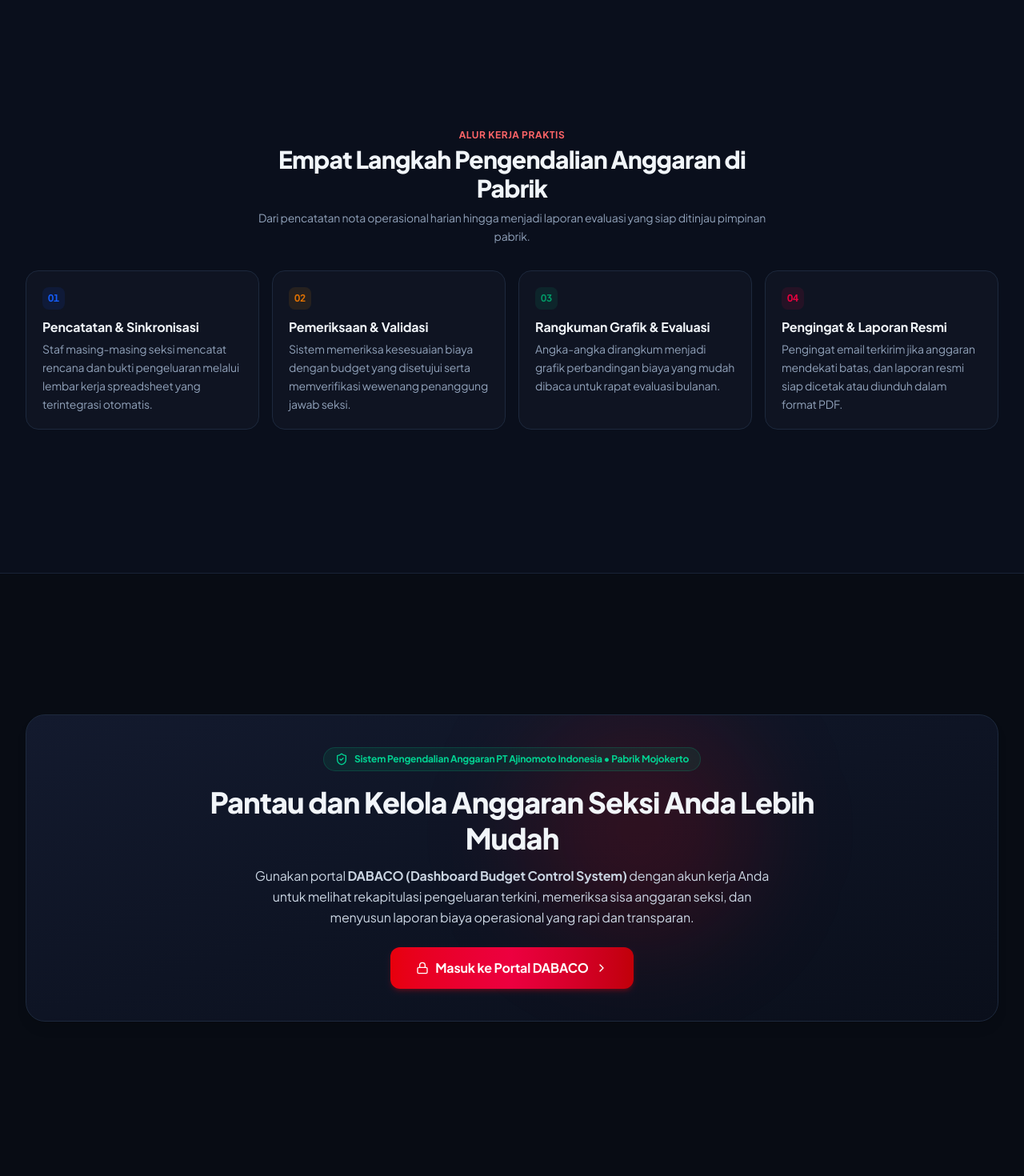
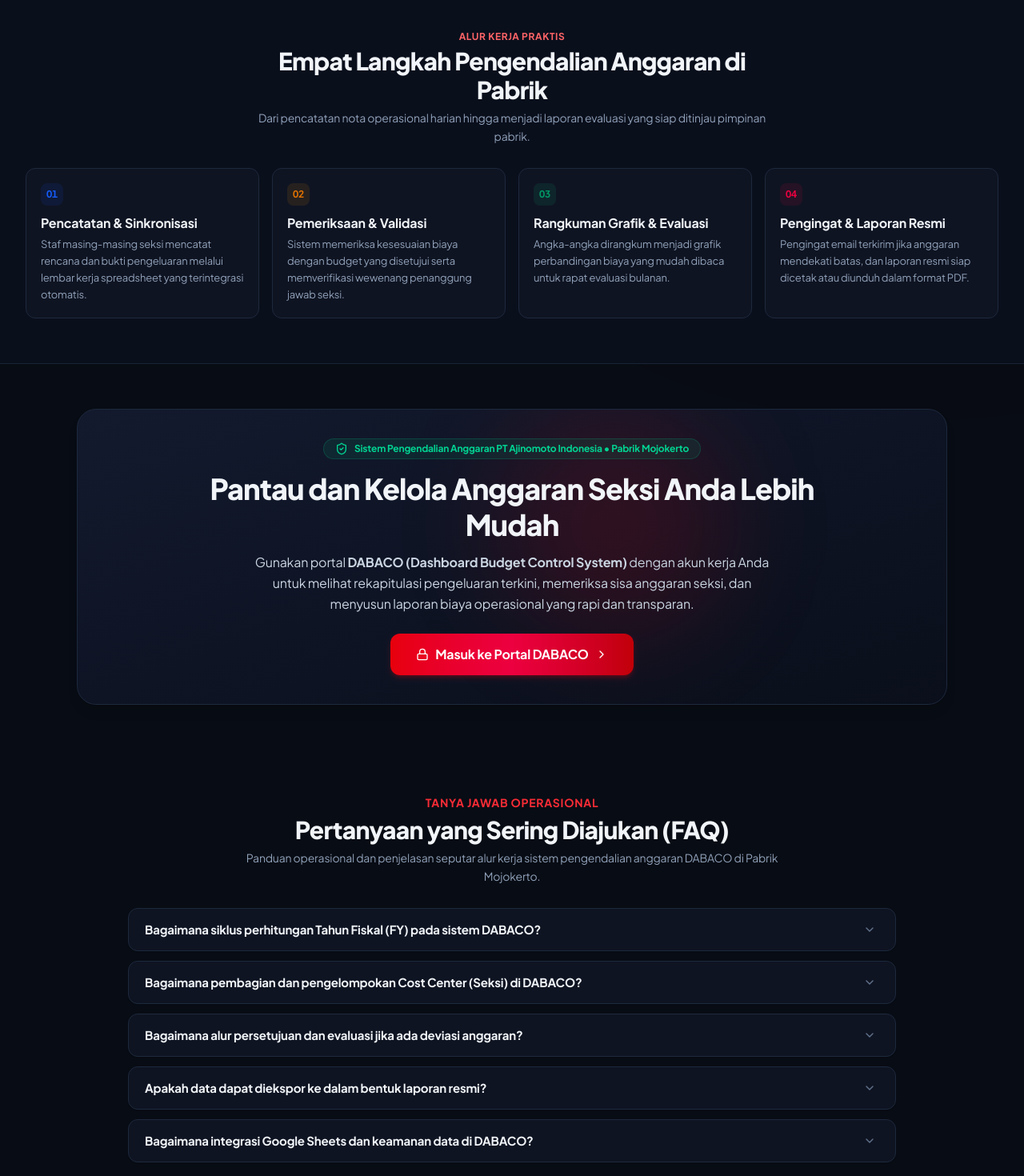
Before and after one commit to hrajinomoto-mjk/DABACO-System, a React (Vite) app: page / in a window 1280 px wide. Shown: the part 820-2290 px from the top of the page at 80% size. Built offline with nearby package versions, Linux system fonts and the light colour scheme; no server answers; a web font is replaced by a local one.

Commit message:
style: adjust layout and spacing for architecture section
Refine padding, margins, and scroll offsets in the architecture section to improve visual balance and mobile responsiveness.

```diff
--- a/src/components/LandingPage.tsx
+++ b/src/components/LandingPage.tsx
@@ -241,19 +241,19 @@
       {/* Architecture & Data Flow Section */}
       <section
         id="architecture"
-        className={`relative z-10 scroll-mt-14 sm:scroll-mt-16 min-h-[calc(100vh-3.5rem)] sm:min-h-[calc(100vh-4rem)] flex flex-col justify-center py-12 sm:py-16 md:py-20 border-y transition-colors ${
+        className={`relative z-10 scroll-mt-16 sm:scroll-mt-20 py-8 sm:py-12 lg:py-14 border-y transition-colors ${
           darkMode ? 'bg-[#0a0f1c] border-slate-800/80' : 'bg-slate-100/70 border-slate-200/90'
         }`}
       >
         <div className="w-full max-w-7xl 2xl:max-w-[1600px] mx-auto px-4 sm:px-6 lg:px-8">
-          <div className="text-center max-w-2xl mx-auto mb-6 sm:mb-8">
+          <div className="text-center max-w-2xl mx-auto mb-5 sm:mb-7">
             <p className="text-xs font-bold uppercase tracking-wider text-red-600 dark:text-red-400">
               Alur Kerja Praktis
             </p>
             <h2 className="text-xl sm:text-2xl md:text-3xl font-extrabold tracking-tight mt-1">
               Empat Langkah Pengendalian Anggaran di Pabrik
             </h2>
-            <p className={`text-xs sm:text-sm mt-2 leading-relaxed ${
+            <p className={`text-xs sm:text-sm mt-1.5 leading-relaxed ${
               darkMode ? 'text-slate-400' : 'text-slate-600'
             }`}>
               Dari pencatatan nota operasional harian hingga menjadi laporan evaluasi yang siap ditinjau pimpinan pabrik.
@@ -263,55 +263,63 @@
           {/* Flow Columns */}
           <div className="grid grid-cols-1 sm:grid-cols-2 lg:grid-cols-4 gap-3.5 sm:gap-4 relative">
             {/* Step 1 */}
-            <div className={`p-4 sm:p-5 rounded-2xl border transition-all ${
+            <div className={`p-4 sm:p-4.5 rounded-xl border transition-all flex flex-col justify-between ${
               darkMode ? 'bg-[#0f1422] border-slate-800' : 'bg-white border-slate-200 shadow-xs'
             }`}>
+              <div>
                 <div className="w-7 h-7 rounded-lg bg-blue-600/10 text-blue-600 font-bold flex items-center justify-center mb-2.5 text-xs">
                   01
                 </div>
                 <h4 className="font-bold text-sm sm:text-base mb-1">Pencatatan & Sinkronisasi</h4>
-              <p className={`text-xs sm:text-sm leading-relaxed ${darkMode ? 'text-slate-400' : 'text-slate-500'}`}>
+                <p className={`text-xs sm:text-[13px] leading-relaxed ${darkMode ? 'text-slate-400' : 'text-slate-500'}`}>
                   Staf masing-masing seksi mencatat rencana dan bukti pengeluaran melalui lembar kerja spreadsheet yang terintegrasi otomatis.
                 </p>
               </div>
+            </div>
 
             {/* Step 2 */}
-            <div className={`p-4 sm:p-5 rounded-2xl border transition-all ${
+            <div className={`p-4 sm:p-4.5 rounded-xl border transition-all flex flex-col justify-between ${
               darkMode ? 'bg-[#0f1422] border-slate-800' : 'bg-white border-slate-200 shadow-xs'
             }`}>
+              <div>
                 <div className="w-7 h-7 rounded-lg bg-amber-500/10 text-amber-600 font-bold flex items-center justify-center mb-2.5 text-xs">
                   02
                 </div>
                 <h4 className="font-bold text-sm sm:text-base mb-1">Pemeriksaan & Validasi</h4>
-              <p className={`text-xs sm:text-sm leading-relaxed ${darkMode ? 'text-slate-400' : 'text-slate-500'}`}>
+                <p className={`text-xs sm:text-[13px] leading-relaxed ${darkMode ? 'text-slate-400' : 'text-slate-500'}`}>
                   Sistem memeriksa kesesuaian biaya dengan budget yang disetujui serta memverifikasi wewenang penanggung jawab seksi.
                 </p>
               </div>
+            </div>
 
             {/* Step 3 */}
-            <div className={`p-4 sm:p-5 rounded-2xl border transition-all ${
+            <div className={`p-4 sm:p-4.5 rounded-xl border transition-all flex flex-col justify-between ${
               darkMode ? 'bg-[#0f1422] border-slate-800' : 'bg-white border-slate-200 shadow-xs'
             }`}>
+              <div>
                 <div className="w-7 h-7 rounded-lg bg-emerald-500/10 text-emerald-600 font-bold flex items-center justify-center mb-2.5 text-xs">
                   03
                 </div>
                 <h4 className="font-bold text-sm sm:text-base mb-1">Rangkuman Grafik & Evaluasi</h4>
-              <p className={`text-xs sm:text-sm leading-relaxed ${darkMode ? 'text-slate-400' : 'text-slate-500'}`}>
+                <p className={`text-xs sm:text-[13px] leading-relaxed ${darkMode ? 'text-slate-400' : 'text-slate-500'}`}>
                   Angka-angka dirangkum menjadi grafik perbandingan biaya yang mudah dibaca untuk rapat evaluasi bulanan.
                 </p>
               </div>
+            </div>
 
             {/* Step 4 */}
-            <div className={`p-4 sm:p-5 rounded-2xl border transition-all ${
+            <div className={`p-4 sm:p-4.5 rounded-xl border transition-all flex flex-col justify-between ${
               darkMode ? 'bg-[#0f1422] border-slate-800' : 'bg-white border-slate-200 shadow-xs'
             }`}>
+              <div>
                 <div className="w-7 h-7 rounded-lg bg-rose-600/10 text-rose-600 font-bold flex items-center justify-center mb-2.5 text-xs">
                   04
                 </div>
                 <h4 className="font-bold text-sm sm:text-base mb-1">Pengingat & Laporan Resmi</h4>
-              <p className={`text-xs sm:text-sm leading-relaxed ${darkMode ? 'text-slate-400' : 'text-slate-500'}`}>
+                <p className={`text-xs sm:text-[13px] leading-relaxed ${darkMode ? 'text-slate-400' : 'text-slate-500'}`}>
                   Pengingat email terkirim jika anggaran mendekati batas, dan laporan resmi siap dicetak atau diunduh dalam format PDF.
                 </p>
+              </div>
             </div>
           </div>
         </div>
@@ -320,9 +328,9 @@
       {/* Security Banner & CTA Section */}
       <section
         id="security"
-        className="relative z-10 scroll-mt-14 sm:scroll-mt-16 min-h-[calc(100vh-3.5rem)] sm:min-h-[calc(100vh-4rem)] flex flex-col justify-center py-10 sm:py-14 md:py-16 px-4 sm:px-6 lg:px-8 max-w-7xl 2xl:max-w-[1600px] mx-auto w-full"
+        className="relative z-10 scroll-mt-16 sm:scroll-mt-20 py-8 sm:py-12 lg:py-14 px-4 sm:px-6 lg:px-8 max-w-5xl lg:max-w-6xl mx-auto w-full"
       >
-        <div className={`rounded-2xl sm:rounded-3xl p-5 sm:p-8 md:p-10 border relative overflow-hidden text-center shadow-lg transition-all ${
+        <div className={`rounded-2xl sm:rounded-3xl p-5 sm:p-7 md:p-9 border relative overflow-hidden text-center shadow-lg transition-all ${
           darkMode
             ? 'bg-gradient-to-br from-[#131a2e] via-[#0e1424] to-[#0a0f1b] border-slate-800'
             : 'bg-gradient-to-br from-white via-rose-50/40 to-slate-50 border-slate-200/90'
@@ -331,7 +339,7 @@
           <div className="absolute top-0 right-1/4 w-72 h-72 bg-red-600/15 rounded-full blur-3xl pointer-events-none" />
 
           <div className="relative z-10 max-w-3xl mx-auto">
-            <div className="inline-flex items-center gap-1.5 sm:gap-2 px-3 sm:px-3.5 py-1 sm:py-1.5 rounded-full bg-emerald-500/10 text-emerald-600 dark:text-emerald-400 border border-emerald-500/20 text-[11px] sm:text-xs font-bold mb-3 sm:mb-4 max-w-full">
+            <div className="inline-flex items-center gap-1.5 sm:gap-2 px-3 sm:px-3.5 py-1 rounded-full bg-emerald-500/10 text-emerald-600 dark:text-emerald-400 border border-emerald-500/20 text-[11px] sm:text-xs font-bold mb-2.5 sm:mb-3.5 max-w-full">
               <ShieldCheck className="w-3.5 sm:w-4 h-3.5 sm:h-4 shrink-0" />
               <span className="truncate">Sistem Pengendalian Anggaran PT Ajinomoto Indonesia &bull; Pabrik Mojokerto</span>
             </div>
@@ -340,7 +348,7 @@
               Pantau dan Kelola Anggaran Seksi Anda Lebih Mudah
             </h2>
 
-            <p className={`mt-3 text-xs sm:text-sm md:text-base leading-relaxed max-w-2xl mx-auto ${
+            <p className={`mt-2.5 sm:mt-3 text-xs sm:text-sm md:text-base leading-relaxed max-w-2xl mx-auto ${
               darkMode ? 'text-slate-300' : 'text-slate-700'
             }`}>
               Gunakan portal <strong>DABACO (Dashboard Budget Control System)</strong> dengan akun kerja Anda untuk melihat rekapitulasi pengeluaran terkini,
@@ -364,29 +372,29 @@
       {/* FAQ Section */}
       <section
         id="faq"
-        className="relative z-10 scroll-mt-14 sm:scroll-mt-16 min-h-[calc(100vh-3.5rem)] sm:min-h-[calc(100vh-4rem)] flex flex-col justify-center py-12 sm:py-16 md:py-20 px-4 sm:px-6 lg:px-8 max-w-4xl lg:max-w-5xl mx-auto w-full"
+        className="relative z-10 scroll-mt-16 sm:scroll-mt-20 py-8 sm:py-12 lg:py-14 px-4 sm:px-6 lg:px-8 max-w-4xl lg:max-w-5xl mx-auto w-full"
       >
-        <div className="text-center max-w-2xl mx-auto mb-7 sm:mb-10">
-          <p className="text-xs sm:text-sm font-bold uppercase tracking-wider text-red-600 dark:text-red-500 mb-2">
+        <div className="text-center max-w-2xl mx-auto mb-5 sm:mb-7">
+          <p className="text-xs sm:text-sm font-bold uppercase tracking-wider text-red-600 dark:text-red-500 mb-1.5">
             TANYA JAWAB OPERASIONAL
           </p>
-          <h2 className="text-2xl sm:text-3xl md:text-4xl font-extrabold tracking-tight">
+          <h2 className="text-xl sm:text-2xl md:text-3xl font-extrabold tracking-tight">
             Pertanyaan yang Sering Diajukan (FAQ)
           </h2>
-          <p className={`text-xs sm:text-sm md:text-base mt-2 leading-relaxed ${
+          <p className={`text-xs sm:text-sm mt-1.5 leading-relaxed ${
             darkMode ? 'text-slate-400' : 'text-slate-600'
           }`}>
             Panduan operasional dan penjelasan seputar alur kerja sistem pengendalian anggaran DABACO di Pabrik Mojokerto.
           </p>
         </div>
 
-        <div className="space-y-3 sm:space-y-4">
+        <div className="space-y-2.5 sm:space-y-3">
           {faqItems.map((item, idx) => {
             const isOpen = openFaq === idx;
             return (
               <div
                 key={idx}
-                className={`rounded-2xl border transition-all duration-200 overflow-hidden ${
+                className={`rounded-xl border transition-all duration-200 overflow-hidden ${
                   darkMode
                     ? 'bg-[#0f1422] border-slate-800 hover:border-slate-700 shadow-xs'
                     : 'bg-white border-slate-200/90 hover:border-slate-300 shadow-xs'
@@ -395,25 +403,25 @@
                 <button
                   type="button"
                   onClick={() => setOpenFaq(isOpen ? null : idx)}
-                  className="w-full px-5 sm:px-6 py-4 sm:py-5 flex items-center justify-between gap-4 text-left cursor-pointer focus:outline-hidden"
+                  className="w-full px-4.5 sm:px-5 py-3 sm:py-3.5 flex items-center justify-between gap-3 text-left cursor-pointer focus:outline-hidden"
                   aria-expanded={isOpen}
                 >
-                  <span className={`font-bold text-sm sm:text-base transition-colors ${
+                  <span className={`font-bold text-xs sm:text-sm md:text-[15px] transition-colors ${
                     isOpen
                       ? 'text-red-600 dark:text-red-400'
                       : darkMode ? 'text-slate-100' : 'text-slate-900'
                   }`}>
                     {item.question}
                   </span>
-                  <div className={`p-1.5 rounded-lg transition-transform duration-200 shrink-0 ${
+                  <div className={`p-1 rounded-md transition-transform duration-200 shrink-0 ${
                     isOpen ? 'rotate-180 text-red-600 dark:text-red-400' : 'text-slate-400 dark:text-slate-500'
                   }`}>
-                    <ChevronDown className="w-4 h-4 sm:w-5 sm:h-5" />
+                    <ChevronDown className="w-4 h-4" />
                   </div>
                 </button>
                 {isOpen && (
-                  <div className="px-5 sm:px-6 pb-5 pt-1 border-t border-slate-100 dark:border-slate-800/80">
-                    <p className={`text-xs sm:text-sm md:text-base leading-relaxed ${
+                  <div className="px-4.5 sm:px-5 pb-4 pt-1.5 border-t border-slate-100 dark:border-slate-800/80">
+                    <p className={`text-xs sm:text-sm leading-relaxed ${
                       darkMode ? 'text-slate-300' : 'text-slate-600'
                     }`}>
                       {item.answer}
```
Lines whose indentation alone changed are shown as unchanged.
